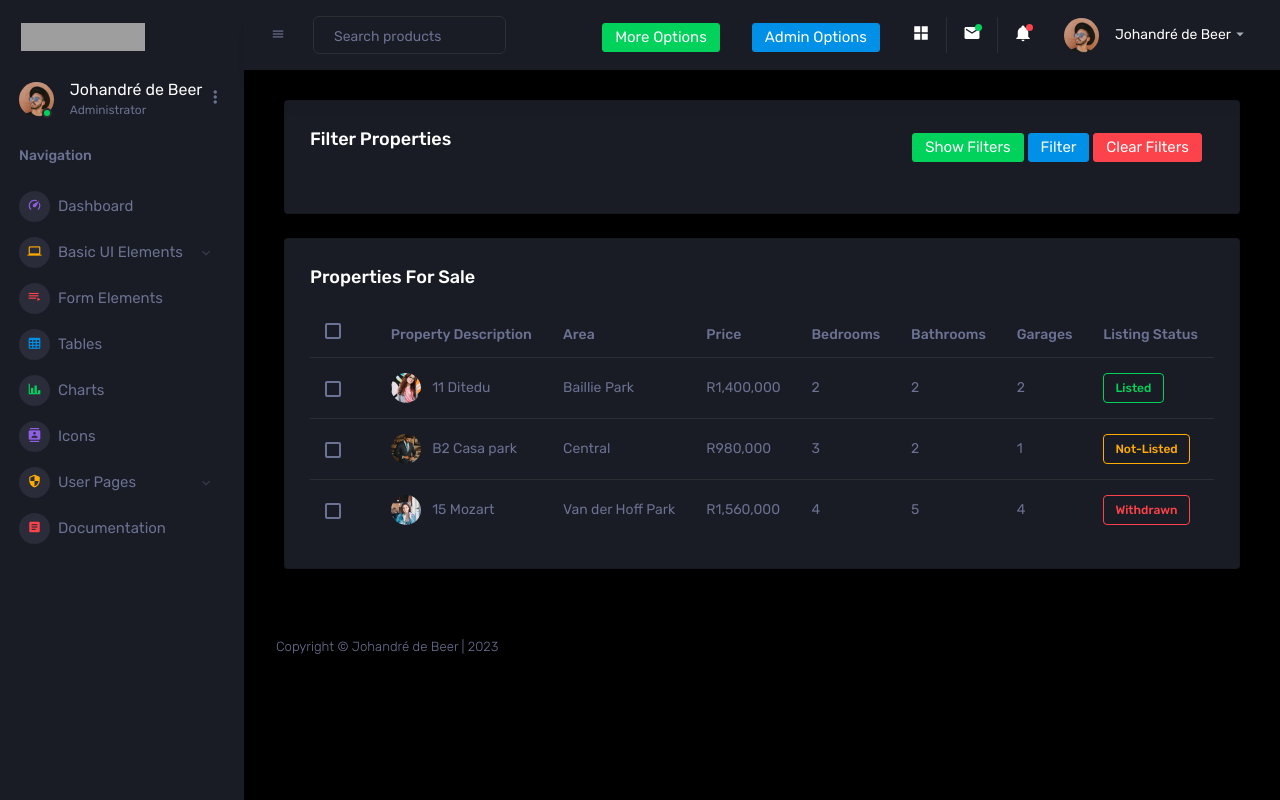
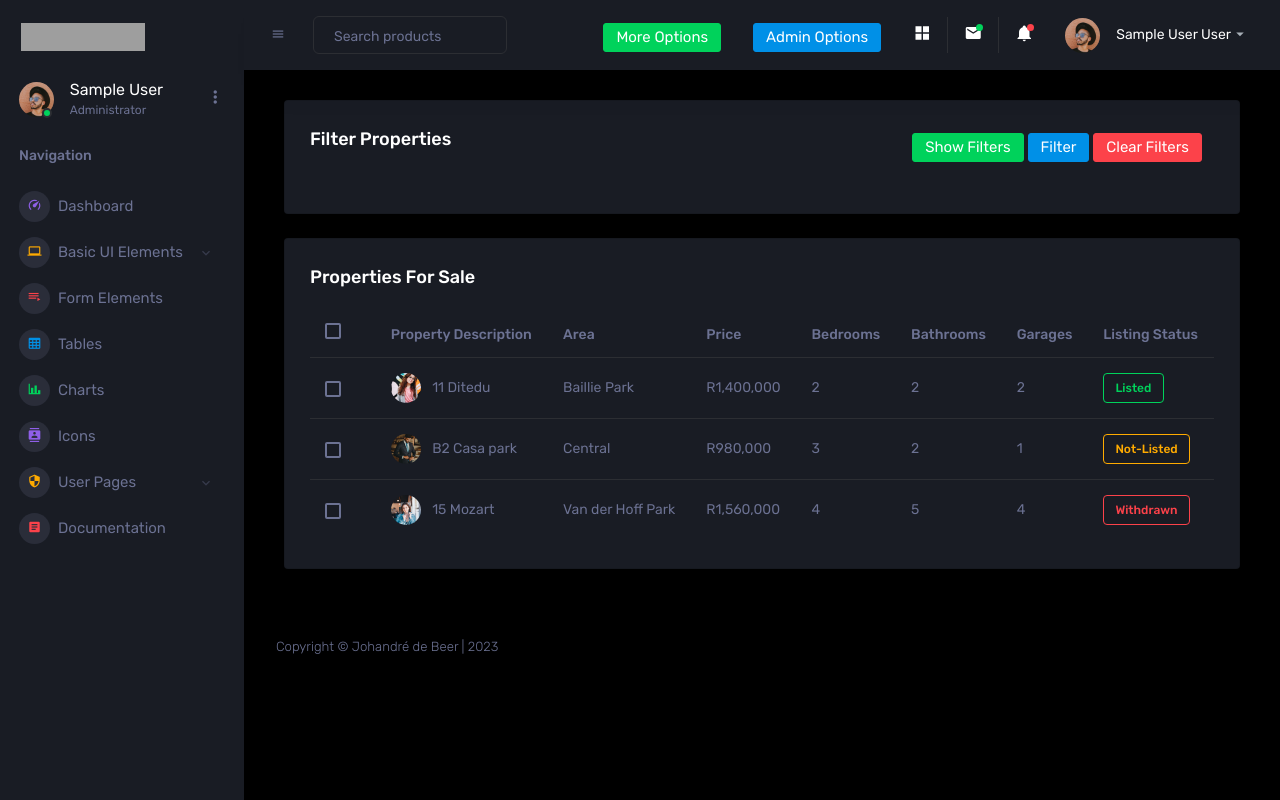
Before and after one commit to Click-BuySA/Click-Buy, a Flask app: page /dashboard in a window 1280 px wide. Run offline with Flask 3, Linux system fonts and the light colour scheme; the visitor is signed in with stand-in values (Sample User, id 1); tables that the repository leaves empty hold one stand-in row (values such as "Sample post"); some libraries are stand-ins or nearby versions; grey boxes are pictures that could not be loaded.

Commit message:
Fixed login database not deleting, added dynamic user name display to dashboard

```diff
--- a/app.py
+++ b/app.py
@@ -42,6 +42,16 @@ def require_login():
     return decorator
 
 
+# Get user information to display in page.
+def get_current_user_info():
+    user_id = session.get('user_id')
+    if user_id:
+        with Session() as db_session:
+            user = db_session.query(User).get(user_id)
+            if user:
+                return user
+    return None
+
 
 # Function to check if the logged-in user is an admin
 def is_admin(user_id):
@@ -68,7 +78,12 @@ def index():
 @require_login()
 def dashboard():
     # Render the dashboard template
-    return render_template('dashboard.html')
+    user = get_current_user_info()
+    if user:
+        return render_template('dashboard.html', user=user)
+    else:
+        flash('You need to login first.', 'error')
+        return redirect(url_for('login_page'))
 
 
 
@@ -210,10 +225,13 @@ def admin_delete_user(user_id):
         if not user:
             flash('User not found.', 'error')
             return redirect(url_for('admin_users'))
-
+        if user:
+            login = db_session.query(Login).filter_by(user_email=user.email).first()
+            if login:
+                db_session.delete(user)
+                db_session.delete(login)
+                db_session.commit()
         # Delete the user
-        db_session.delete(user)
-        db_session.commit()
 
     flash('User deleted successfully.', 'success')
     return redirect(url_for('admin_users'))
--- a/templates/dashboard.html
+++ b/templates/dashboard.html
@@ -42,8 +42,17 @@
                   <span class="count bg-success"></span>
                 </div>
                 <div class="profile-name">
-                  <h5 class="mb-0 font-weight-normal">Johandré de Beer</h5>
-                  <span>Administrator</span>
+                  {% if user %}
+                    <h5 class="mb-0 font-weight-normal">{{ user.name }}</h5>
+                    {% if user.is_admin %}
+                      <span>Administrator</span>
+                    {% else %}
+                      <span>User</span>
+                    {% endif %}
+                  {% else %}
+                    <h5 class="mb-0 font-weight-normal">Guest</h5>
+                    <span>Visitor</span>
+                  {% endif%}
                 </div>
               </div>
               <a href="#" id="profile-dropdown" data-toggle="dropdown"><i class="mdi mdi-dots-vertical"></i></a>
@@ -363,8 +372,10 @@
                 <a class="nav-link" id="profileDropdown" href="#" data-toggle="dropdown">
                   <div class="navbar-profile">
                     <img class="img-xs rounded-circle" src="./static/assets/images/faces/face15.jpg" alt="">
-                    <p class="mb-0 d-none d-sm-block navbar-profile-name">Johandré de Beer</p>
+                    {% if user %}
+                    <p class="mb-0 d-none d-sm-block navbar-profile-name">{{ user.name }} {{ user.surname }}</p>
                     <i class="mdi mdi-menu-down d-none d-sm-block"></i>
+                    {% endif %}
                   </div>
                 </a>
                 <div class="dropdown-menu dropdown-menu-right navbar-dropdown preview-list" aria-labelledby="profileDropdown">
```
